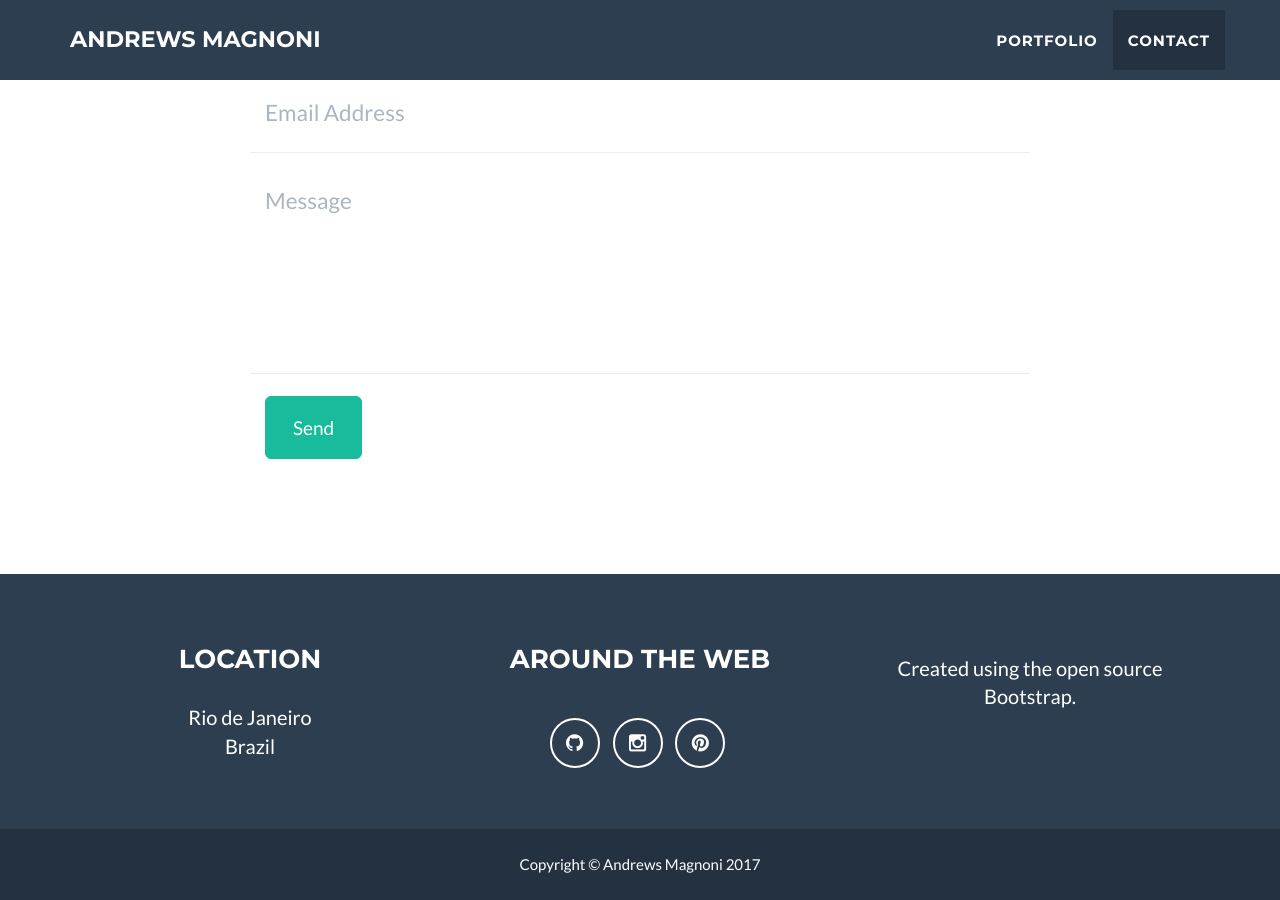
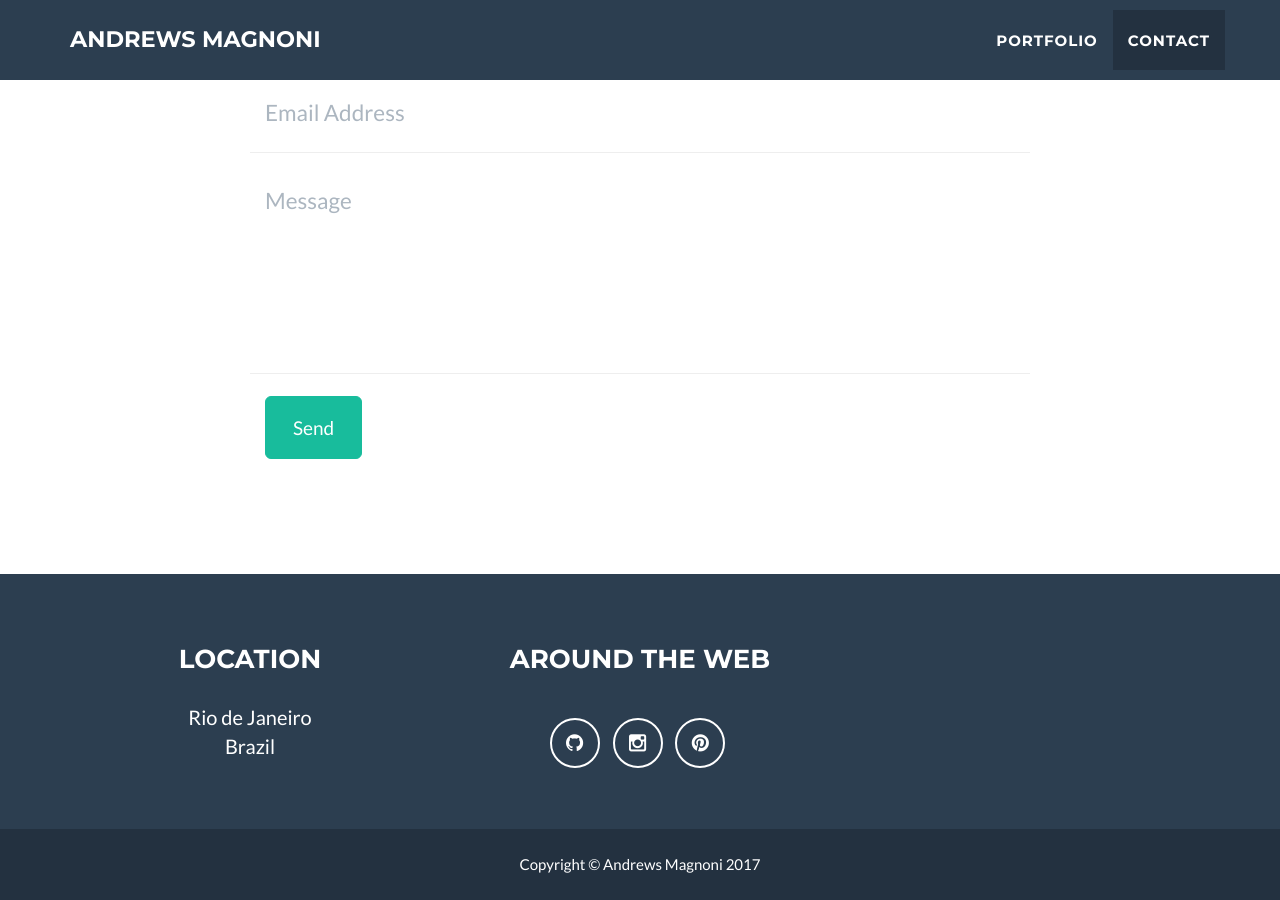
Before and after one commit to amagnoni/amagnoni.github.io, a Jekyll site: the page built from index.html, in a window 1280 px wide and 900 px high, scrolled down 1165 px. Built offline with Jekyll 4.4.1, drawn with Linux system fonts in a browser that asks for light colours.

Commit message:
secondaaaaaaaaaaaaaaaaa commit

```diff
--- a/_config.yml
+++ b/_config.yml
@@ -35,7 +35,7 @@ footer:
   copyright: Andrews Magnoni
   location: Location
   social: Around the Web
-#  credits: Credits
+  credits: Credits
 
 # Social networks usernames (many more available: google-plus, flickr, dribbble, pinterest, instagram, tumblr, linkedin, etc.)
 social:
--- a/_includes/footer.html
+++ b/_includes/footer.html
@@ -21,10 +21,7 @@
 		                    {% endfor %}
                         </ul>
                     </div>
-                    <div class="footer-col col-md-4">
-                        <h3>{{ site.footer.credits }}</h3>
-                        <p>{{ site.credits }}</p>
-                    </div>
+
                 </div>
             </div>
         </div>
```
